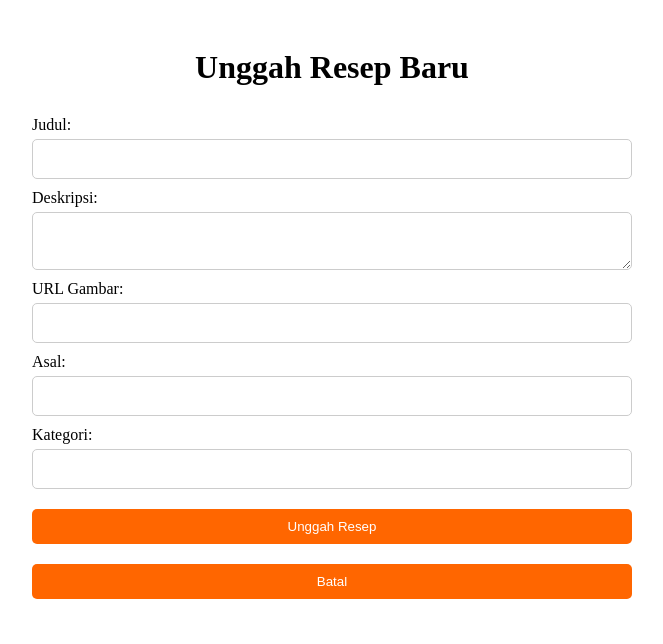
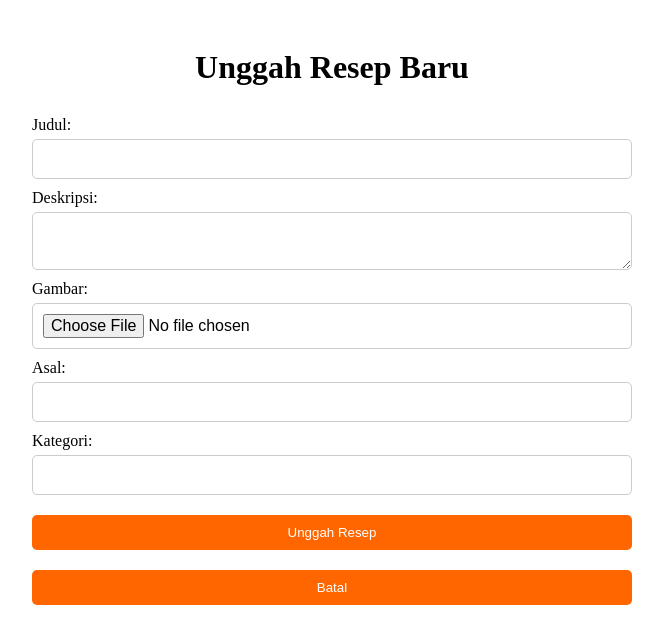
Before and after one commit to ArifaJingga/ReeCheff112425, a Nuxt app: page /upload in a window 1280 px wide. Shown: the top 644 px of the page, without its empty margins (308-971 px from the left). Built offline with nearby package versions, Linux system fonts and the light colour scheme.

Commit message:
Update upload.vue

```diff
--- a/pages/upload.vue
+++ b/pages/upload.vue
@@ -8,8 +8,8 @@
       <label for="deskripsi">Deskripsi:</label>
       <textarea id="deskripsi" v-model="recipe.deskripsi" required></textarea>
 
-      <label for="urlGambar">URL Gambar:</label>
-      <input type="text" id="urlGambar" v-model="recipe.urlGambar" required>
+      <label for="image">Gambar:</label>
+      <input type="file" id="image" @change="onFileChange" required>
 
       <label for="asal">Asal:</label>
       <input type="text" id="asal" v-model="recipe.asal" required>
```
